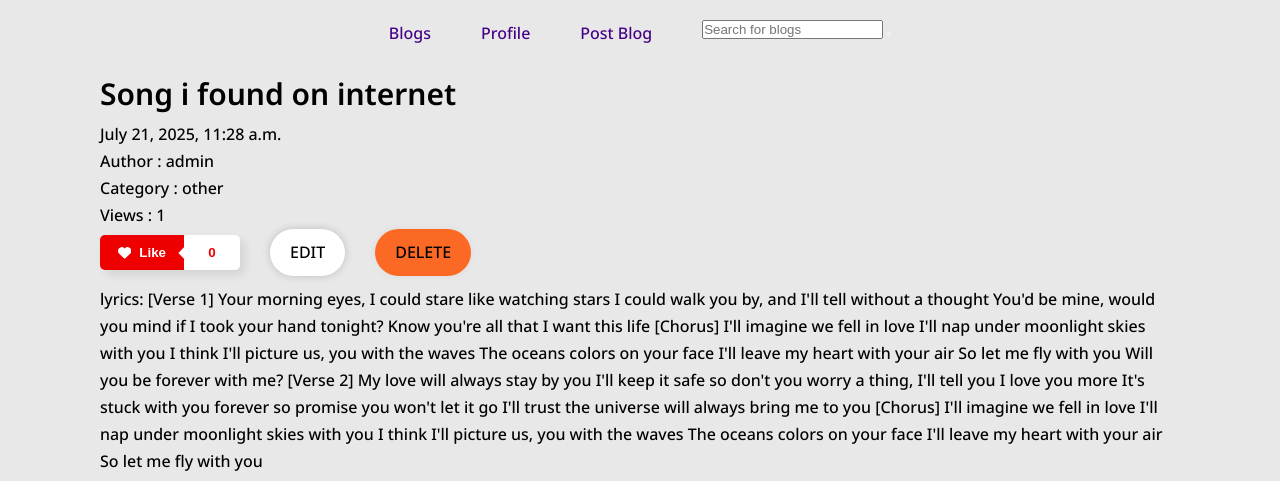
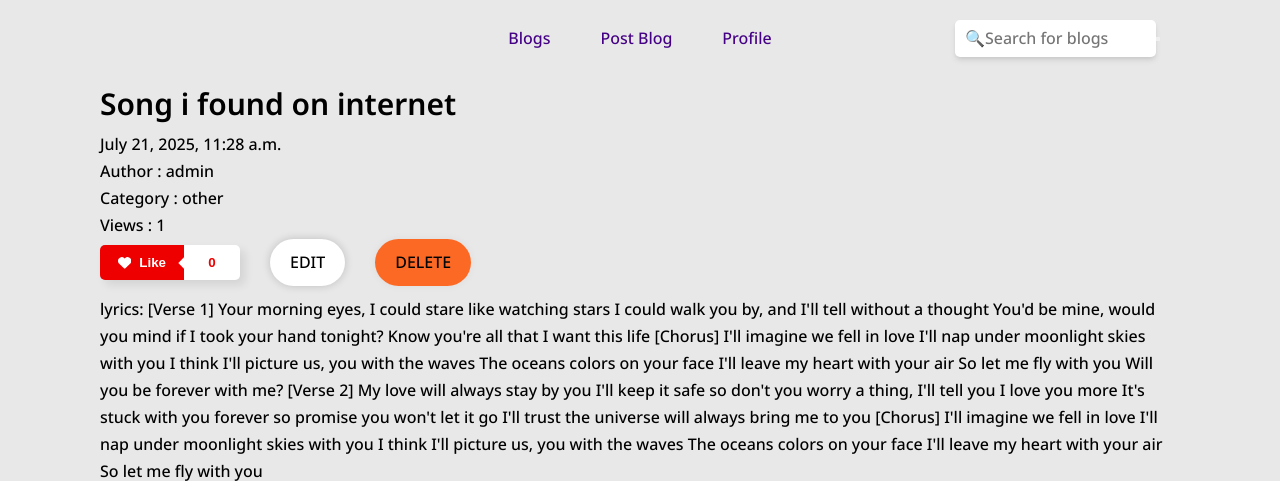
Before and after one commit to LokeshShrestha/Blog-System, a Django app: page /blog/9/ in a window 1280 px wide. Shown: the top 481 px of the page. Run offline with Django 5.2, Linux system fonts and the light colour scheme; a user stored in the database is signed in; data comes from the database, SQL or seed files in the repository; both versions use the stored data as it was after the commit.

Commit message:
css on search and nav

```diff
--- a/blog/templates/blog_home.html
+++ b/blog/templates/blog_home.html
@@ -27,7 +27,7 @@
             <p class="text">{{ i.content|slice:":104" }} ......</p>
             <div class="blog-author-content">
                 <p class="text">Author: {{ i.author.username.capitalize }} </p>
-                <p class="text">{{ i.created_at }}</p>
+                <p class="text">{{ i.created_at|date:"F j, Y" }}</p>
             </div>
             <div class="blog-stats">
                 <p class="text">Views: {{ i.view_count }}</p>
@@ -47,7 +47,7 @@
             <p class="text">{{ i.content|slice:":104" }} ......</p>
             <div class="blog-author-content">
                 <p class="text">Author: {{ i.author.username.capitalize }} </p>
-                <p class="text">{{ i.created_at }}</p>
+                <p class="text">{{ i.created_at|date:"F j, Y" }}</p>
             </div>
             <div class="blog-stats">
                 <p class="text">Views: {{ i.view_count }}</p>
--- a/includes.txt
+++ b/includes.txt
@@ -8,7 +8,7 @@ Features:
 - Categories & Tags for posts. ✅
 - Rich text editor (like TinyMCE or CKEditor). 🟧
 - Image uploads (using Pillow). ✅
-- Search functionality. ❌
+- Search functionality. ✅
 - Rich animated Css. ✅
 
 Concepts to learn:
--- a/static/css/blog.css
+++ b/static/css/blog.css
@@ -135,9 +135,12 @@
     margin-bottom: 10px;
     display: flex;
     align-items: center;
-    gap: 10px;
+    gap: 5px;
     flex-direction: column;
     justify-content: center;
+}
+.post_blogclass section textarea{
+    resize: none;
 }
 .post_blogclass section input,
 .post_blogclass section select,
--- a/static/css/nav-footer.css
+++ b/static/css/nav-footer.css
@@ -1,17 +1,36 @@
 nav{
     padding: 20px;
+    display: grid;
+    grid-template-columns: 1fr auto 1fr;
+    justify-content: space-between;
+    align-items: center;
 }
 nav .nav-list{
     list-style: none;
     display: flex;
     gap: 50px;
     justify-content: center;
+    margin: 0 auto;
+    grid-column: 2;
 }
 nav .nav-list li a {
     text-decoration: none;
     color: rgb(69, 1, 133);
 }
-
+nav .search-form {
+    grid-column: 3;
+    display: flex;
+    justify-content: center;
+    align-items: center;
+    margin-left: auto;
+}
+.search-form .search-input{
+    padding: 5px 10px;border: none;
+    outline: none;
+    border-radius: 5px;
+    transition: 0.3s ease-in-out all;
+    box-shadow: rgba(0, 0, 0, 0.1) 0px 4px 6px -1px, rgba(0, 0, 0, 0.06) 0px 2px 4px -1px;
+}
 /* Profile */
 .profile-container {
     min-height: 100vh;
--- a/templates/base.html
+++ b/templates/base.html
@@ -14,16 +14,14 @@
         <nav>
             <ul class="nav-list">
                 <li><a href="{% url 'blog:blog_home' %}" class="text">Blogs</a></li>
-                <li><a href="{% url 'members:profile' %}" class="text">Profile</a></li>
                 {% block user_links %}
                 {% endblock %}
-                <li class="search-box">
-                    <form action="{% url 'blog:search_blogs' %}" method="GET">
-                        <input type="text" name="q" placeholder="Search for blogs" value="{{request.GET.q}}">
-                        <button type="submit"></button>
-                    </form>
-                </li>
+                <li><a href="{% url 'members:profile' %}" class="text">Profile</a></li>
             </ul>
+            <form action="{% url 'blog:search_blogs' %}" method="GET" class="search-form">
+                <input type="text" name="q" placeholder="🔍Search for blogs" value="{{request.GET.q}}" class="search-input text">
+                <button type="submit"></button>
+            </form>
         </nav>
     </header>
     <main>
```
Also changed, not shown: db.sqlite3.
